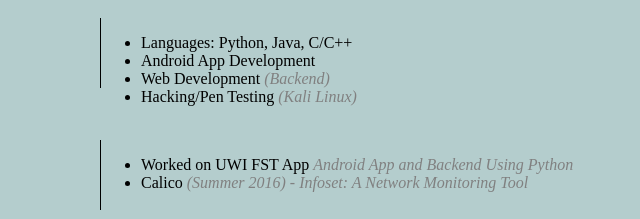
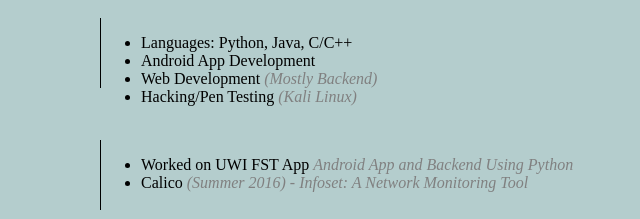
Before and after one commit to JasonHinds13/JasonHinds13.github.io, a plain HTML site: page resume.html in a window 1280 px wide. Shown: the part 484-703 px from the top of the page, 332-972 px from the left. Drawn offline with Linux system fonts and the light colour scheme.

Commit message:
minor wording changes

```diff
--- a/resume.html
+++ b/resume.html
@@ -41,7 +41,7 @@
                 <ul>
                     <li>Languages: Python, Java, C/C++</li>
                     <li>Android App Development</li>
-                    <li>Web Development <span><em>(Backend)</em></span></li>
+                    <li>Web Development <span><em>(Mostly Backend)</em></span></li>
                     <li>Hacking/Pen Testing <span><em>(Kali Linux)</em></span></li>
                 </ul>
             </div>
```
